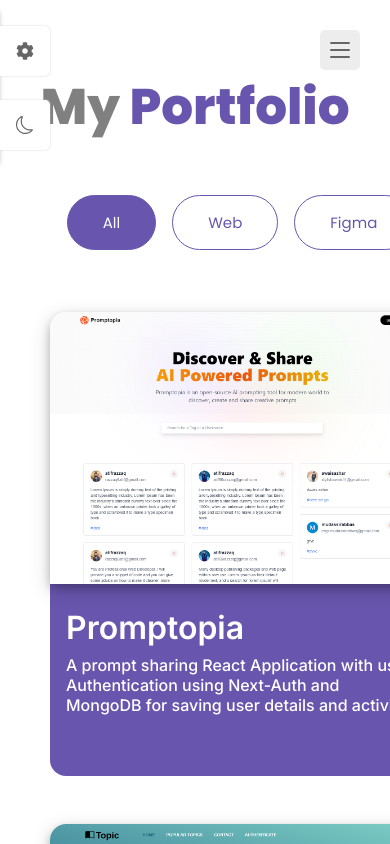
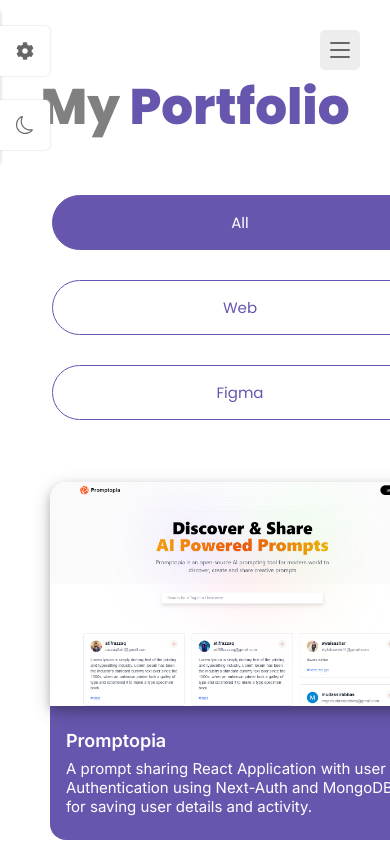
Before and after one commit to atii007/AtifRazzaq-Portfolio, a Next.js app: page /portfolio in a window 390 px wide. Shown: the top 844 px of the page. Built offline with nearby package versions, Linux system fonts and the light colour scheme.

Commit message:
Update page.css

```diff
--- a/app/portfolio/page.css
+++ b/app/portfolio/page.css
@@ -116,4 +116,25 @@
   .projectCards_Section {
     grid-template-columns: repeat(1, 1fr);
   }
+  .projectTag_Button {
+    display: grid;
+    grid-template-columns: repeat(1, 1fr);
+    gap: 0px;
+  }
+  .button {
+    margin-inline: 2px;
+  }
+  .details_container {
+    height: fit-content;
+  }
+  .projectCard_Container {
+    height: 14rem;
+  }
+  .details_heading {
+    font-size: var(--large-font-size);
+  }
+  .details_description {
+    font-size: var(--small-font-size);
+    font-weight: var(--weight-400);
+  }
 }
```
